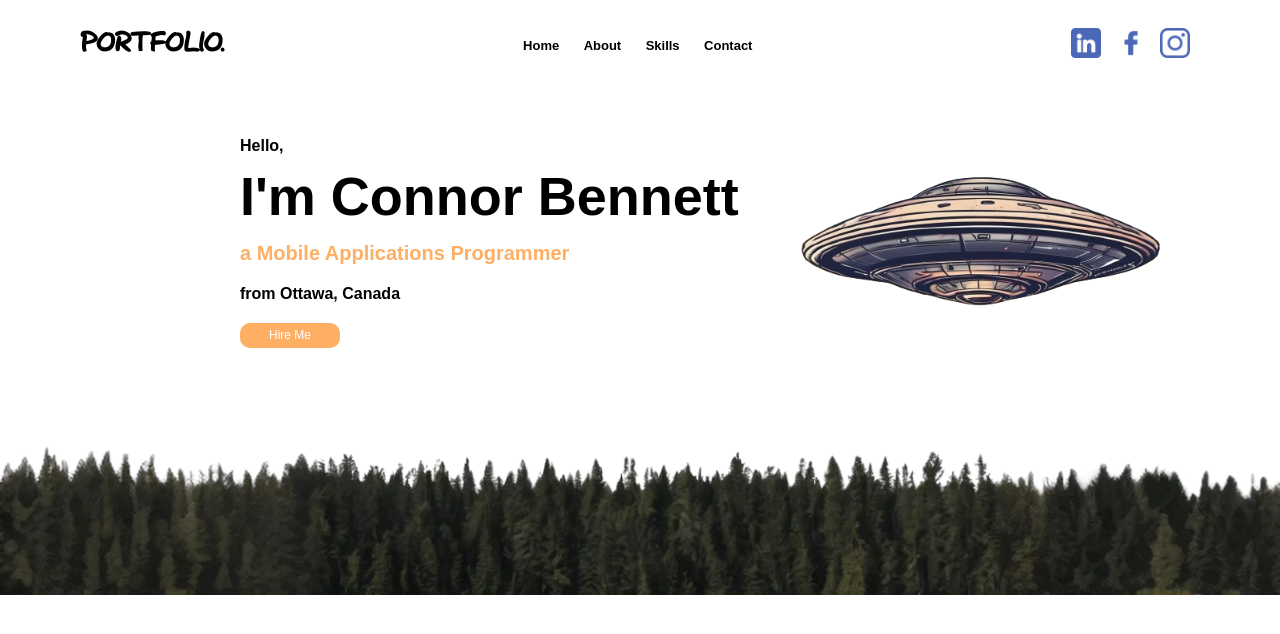
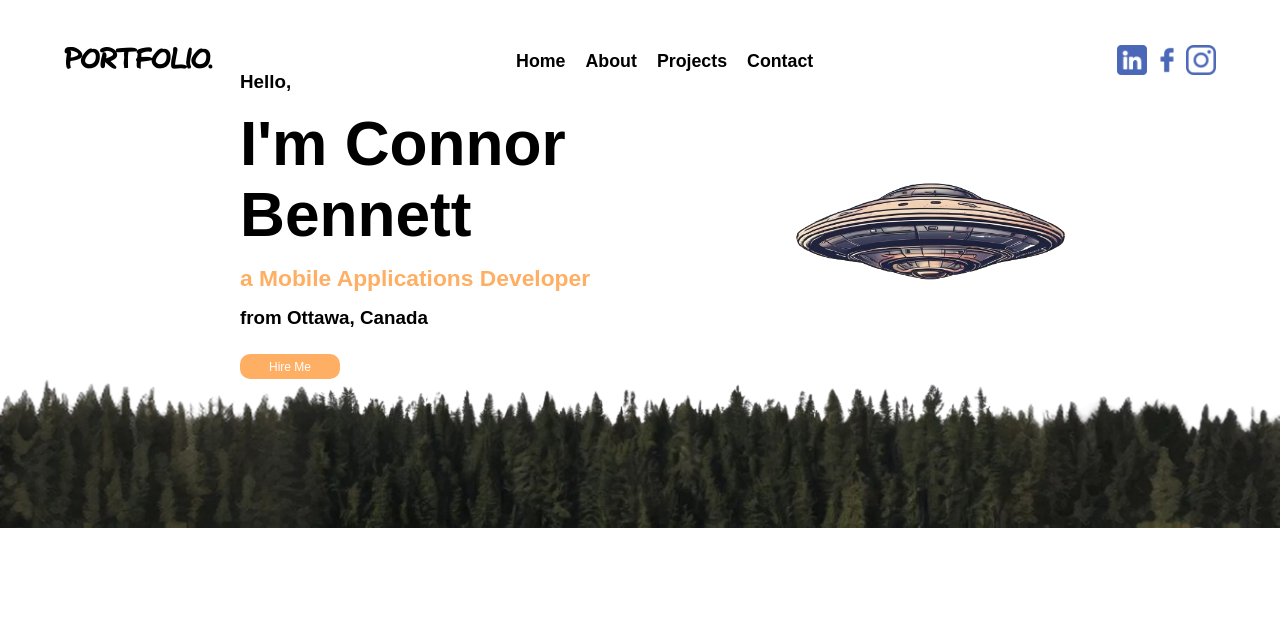
Before and after one commit to Benn0420/benn0420.github.io, a plain HTML site: page index.html in a window 1280 px wide. Drawn offline with Linux system fonts and the light colour scheme.

Commit message:
addition 1.24

```diff
--- a/index.html
+++ b/index.html
@@ -1,10 +1,10 @@
 <!DOCTYPE html>
 <html lang="en">
 <head>
-<meta charset="UTF-8">
-<meta name="viewport" content="width=device-width, initial-scale=1.0">
-<title>CBENN CODING</title>
-<link rel="stylesheet" href="styles.css">
+    <meta charset="UTF-8">
+    <meta name="viewport" content="width=device-width, initial-scale=1.0">
+    <title>CBENN CODING</title>
+    <link rel="stylesheet" href="styles.css">
 </head>
 <body>
     <header>
@@ -13,15 +13,15 @@
                 <h1>PORTFOLIO.</h1>
             </div>
             <div class="nav-middle">
-                <a href="#">Home</a>
-                <a href="#">About</a>
-                <a href="#">Skills</a>
+                <a href="index.html">Home</a>
+                <a href="about.html">About</a>
+                <a href="#">Projects</a>
                 <a href="#">Contact</a>
             </div>
             <div class="nav-right">
-                <a href="#"><img src="resources/li_icon.png" alt="Linkd In"></a>
+                <a href="https://www.linkedin.com/in/coachconnorb/"><img src="resources/li_icon.png" alt="Linkd In"></a>
                 <a href="#"><img src="resources/fb_icon.png" alt="Facebook"></a>
-                <a href="#"><img src="resources/ig_icon.png" alt="Instagram"></a>
+                <a href="https://www.instagram.com/coachconnorb/"><img src="resources/ig_icon.png" alt="Instagram"></a>
             </div>
         </div>
     </header>
@@ -30,7 +30,7 @@
             <div class="intro-text">
                 <h3>Hello,</h3>
                 <h1>I'm Connor Bennett</h1>
-                <h2>a Mobile Applications Programmer</h2>
+                <h2>a Mobile Applications Developer</h2>
                 <h3>from Ottawa, Canada</h3>
                 <button class="hire-button">Hire Me</button>
             </div>
--- a/styles.css
+++ b/styles.css
@@ -18,58 +18,41 @@ header {
     display: flex;
     justify-content: space-between;
     align-items: center;
-    padding: 10px 20px;
+    padding: 2% 5%;
 }
 
 .nav-left h1 {
     color: #000;
-    font-size: 30px;
-    margin-left: 60px;
+    font-size: calc(18px + 1vw);
+    margin-right: auto;
     font-family: 'Lazy-Dog', sans-serif;
+}
+
+.nav-middle {
+    display: flex;
+    justify-content: center;
+    align-items: center;
 }
 
 .nav-middle a {
     color: #000;
-    font-size: small;
+    font-size: calc(5px + 1vw);
     font-weight: bold;
     text-decoration: none;
-    margin-right: 20px;
+    margin: 0 10px;
 }
+
 
 .nav-right a {
     color: #fff;
     text-decoration: none;
-    margin-right: 10px;
+    margin-left: auto;
 }
 
 .nav-right img {
-    width: 30px;
+    width: 100%;
+    max-width: 30px;
     height: auto;
-}
-
-.nav-right {
-    margin-right: 60px;
-}
-
-.intro h1 {
-    color: #000;
-    font-size: 54px;
-    margin: 0;
-    margin-bottom: 15px;
-}
-
-.intro h2 {
-    color: #ffaf64;
-    font-size: 20px;
-    margin: 0;
-    margin-bottom: 20px;
-}
-
-.intro h3 {
-    color: #000;
-    font-size: 16px;
-    margin: 0;
-    margin-bottom: 10px;
 }
 
 .intro {
@@ -92,8 +75,31 @@ header {
     width: 100%;
 }
 
+.intro h1 {
+    color: #000;
+    font-size: calc(11px + 4vw);
+    margin: 0;
+    margin-bottom: 3%;
+}
+
+.intro h2 {
+    color: #ffaf64;
+    font-size: calc(10px + 1vw);
+    margin: 0;
+    margin-bottom: 3%;
+}
+
+.intro h3 {
+    color: #000;
+    font-size: 16px;
+    font-size: calc(6px + 1vw);
+    margin: 0;
+    margin-bottom: 3%;
+}
+
 .ufo-picture {
-    width: 400px;
+    width: 100%;
+    max-width: 400px;
     border-radius: 50%;
     margin-top: 60px;
     margin-left: 40px;
@@ -111,14 +117,15 @@ header {
     display: flex;
     justify-content: center;
     align-items: center;
-    width: 100px;
+    width: 100%;
+    max-width: 100px;
     height: 25px;
     border: none;
     border-radius: 10px;
     padding: 10px;
     font-size: 12px;
     cursor: pointer;
-    margin-top: 20px;
+    margin-top: 5%;
     transition: background-color 0.3s ease;
 }
 
```
Also changed, not shown: about-styles.css (added, +27 -0 lines), about.html (added, +47 -0 lines), resources/selfie.jpg (added).
